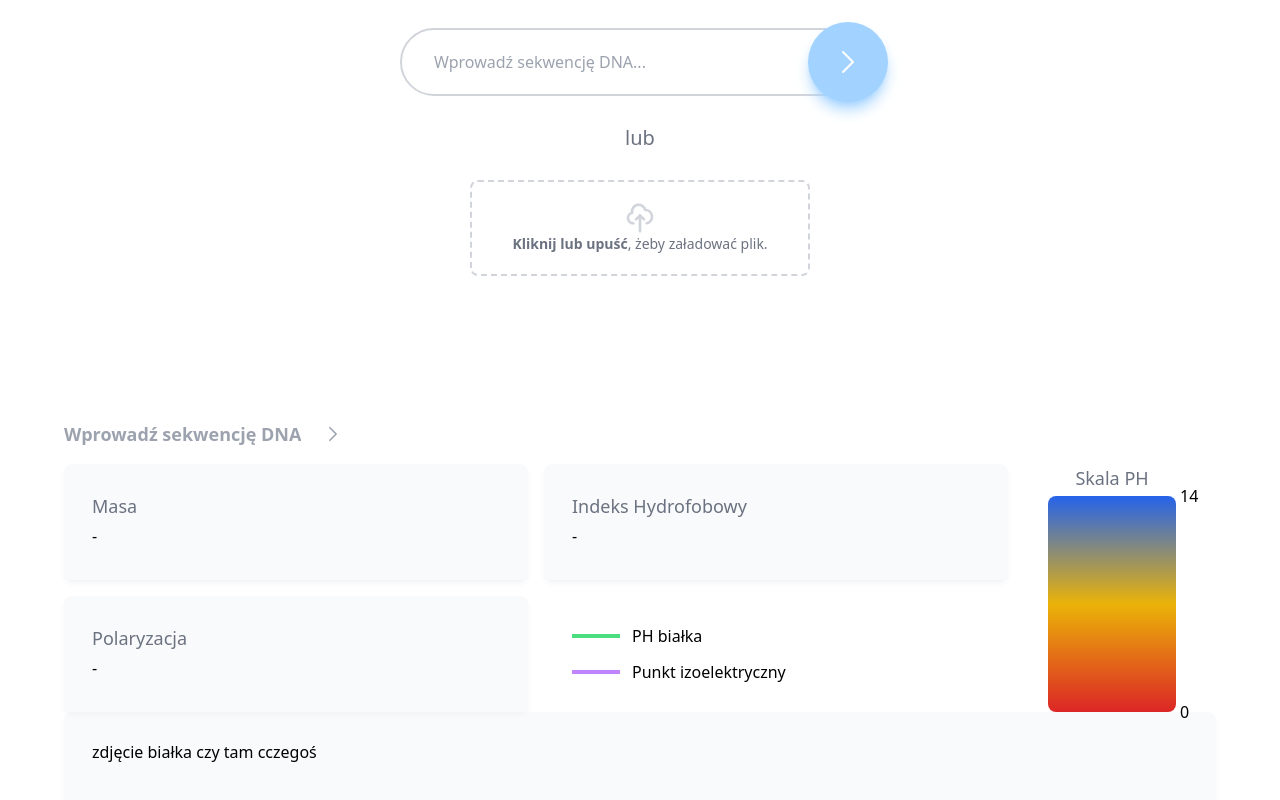
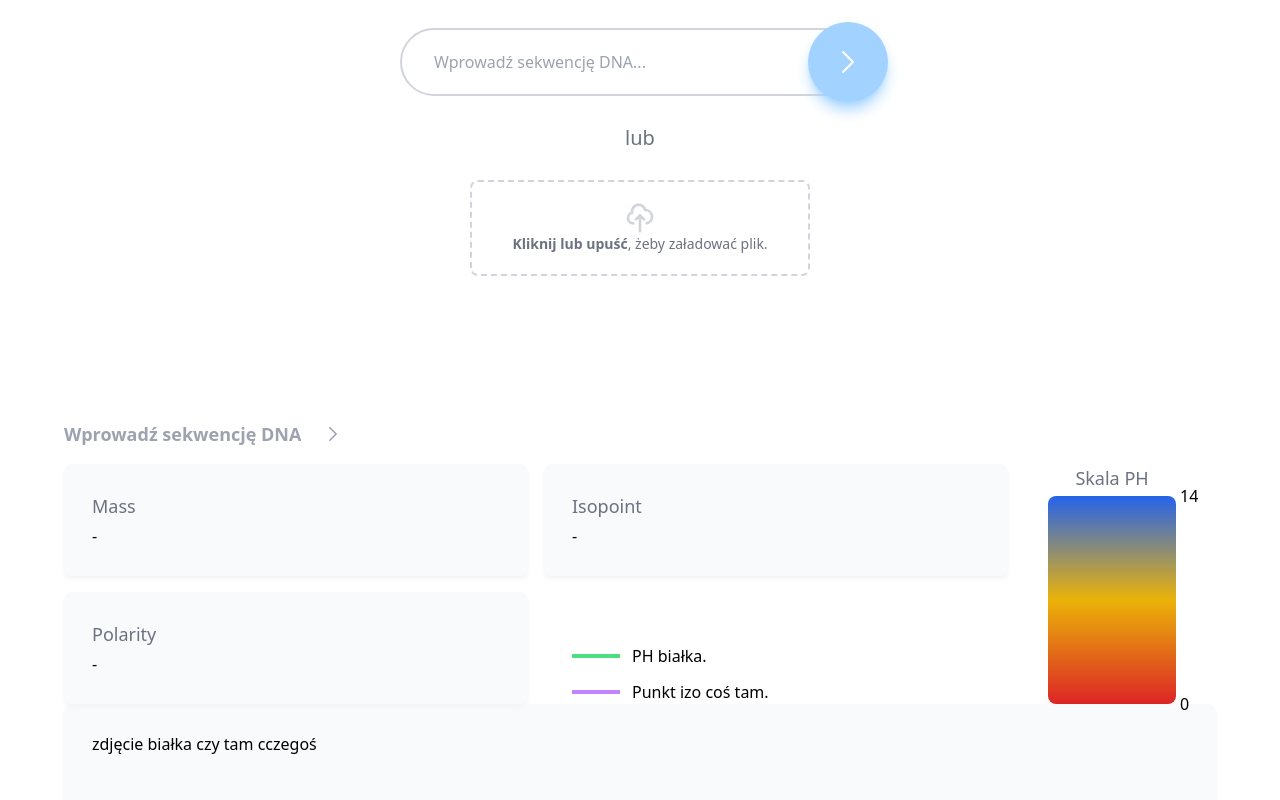
Before and after one commit to bog2n/science-cup, a Next.js app in the folder frontend/: page / in a window 1280 px wide. Shown: the part 372-1172 px from the top of the page. Built offline with nearby package versions, Linux system fonts and the light colour scheme.

Commit message:
Updated user input behaviour

```diff
--- a/frontend/components/Form.tsx
+++ b/frontend/components/Form.tsx
@@ -1,18 +1,38 @@
-import React, { FormEvent } from "react";
+import React, { ChangeEvent, FormEvent, useEffect } from "react";
 import RightArrow from "./Icons/RightArrow";
 import UploadIcon from "./Icons/UploadIcon";
+import { useState } from "react";
 
 export default function Form({ dataHandler }: any) {
+  const [genomeString, setGenomeString] = useState<string>("");
+  const [genomeFile, setGenomeFile] = useState<any>(null);
   // Handlers
-  function submitHandler(e: FormEvent) {
+  function submitHandler(e: any) {
     e.preventDefault();
-    dataHandler(e);
+    dataHandler(genomeString, genomeFile);
   }
+
+  function uploadFileHandler(e: any) {
+    console.log(e);
+    setGenomeFile(e.target.files[0]);
+  }
+  function resetInputs() {
+    setGenomeFile(null);
+    setGenomeString("");
+  }
+  useEffect(() => {
+    if (genomeFile === null) return;
+    dataHandler(genomeString, genomeFile);
+    resetInputs();
+  }, [genomeFile]);
+
   return (
     <form onSubmit={submitHandler} className="flex flex-col items-center gap-7">
       {/* Text input. */}
       <div className="relative w-[30rem]">
         <input
+          value={genomeString}
+          onChange={(e: any) => setGenomeString(e.target.value)}
           type="text"
           placeholder="Wprowadź sekwencję DNA..."
           className="block w-full pl-8 pr-24 py-5 rounded-full  border-gray-300 border-2 "
@@ -28,6 +48,7 @@ export default function Form({ dataHandler }: any) {
       <div className="flex items-center justify-center">
         {/* Load file custom input. */}
         <input
+          onChange={(e) => uploadFileHandler(e)}
           id="dropzone-file"
           type="file"
           className="absolute -left-[100rem] opacity-0 peer"
--- a/frontend/pages/index.tsx
+++ b/frontend/pages/index.tsx
@@ -33,9 +33,8 @@ export default function Home() {
 
   const [listIsOpen, setListIsOpen] = useState(false);
 
-  function processData(data: any) {
-    let genome = data.target[0].value;
-    let file = data.target[2].files[0];
+  function processData(genome: string, file: File) {
+    console.log("from index,", genome, file);
     let requestParameters;
 
     if (genome == "") {
@@ -157,18 +156,18 @@ export default function Home() {
         <div className="flex ">
           {/* Data */}
           <div className="grid grid-cols-2 grid-rows-2 gap-4 flex-grow">
-            <DataCard title="Masa" data={currentProtein?.mass} unit="U" />
-            <DataCard title="Indeks Hydrofobowy" data={currentProtein?.hindex} unit="kcal/mol" />
-            <DataCard title="Polaryzacja" data={currentProtein?.polarity} />
+            <DataCard title="Mass" data={currentProtein?.mass} unit="U" />
+            <DataCard title="Isopoint" data={currentProtein?.isopoint} />
+            <DataCard title="Polarity" data={currentProtein?.polarity} />
             {/* PH chart legend */}
-            <div className="flex flex-col gap-3 p-7 justify-end">
+            <div className="flex flex-col gap-3 justify-end pl-7 pt-7 pr-7">
               <div className="flex justify-start items-center gap-3">
                 <span className="block h-1 w-12 bg-green-400"></span>{" "}
-                <span>PH białka</span>
+                <span>PH białka.</span>
               </div>
               <div className="flex justify-start items-center gap-3">
                 <span className="block h-1 w-12 bg-purple-400"></span>{" "}
-                <span>Punkt izoelektryczny</span>
+                <span>Punkt izo coś tam.</span>
               </div>
             </div>
           </div>
```
